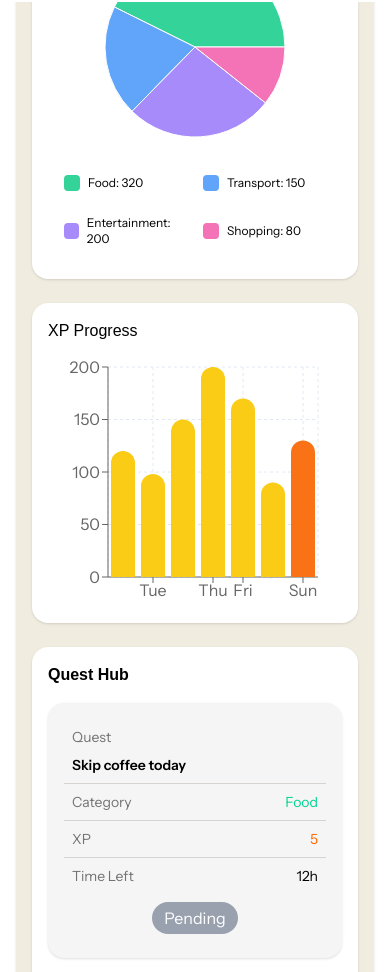
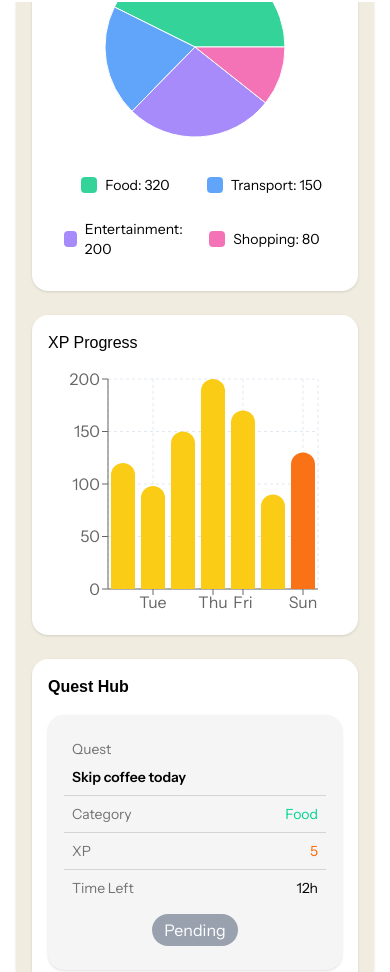
Before and after one commit to samuelngry/Coinly, a React (Vite) app in the folder client/: page /dashboard in a window 390 px wide. Shown: the part 842-1814 px from the top of the page. Built offline with nearby package versions, Linux system fonts and the light colour scheme; a web font is replaced by a local one.

Commit message:
feat: center legend in small view

```diff
--- a/client/src/components/dashboard/BreakdownChart.jsx
+++ b/client/src/components/dashboard/BreakdownChart.jsx
@@ -37,14 +37,14 @@ const BreakdownChart = () => {
             </ResponsiveContainer>
         </div>
 
-       <div className="w-full px-4 md:w-1/2 grid grid-cols-2 gap-x-4 gap-y-2 md:flex md:flex-col justify-items-start md:justify-center">
+       <div className="w-full px-4 md:w-1/2 grid grid-cols-2 gap-x-4 gap-y-2 md:flex md:flex-col justify-items-center md:justify-center">
           {data.map((entry, index) => (
             <div key={`legend-${index}`} className="flex items-center mb-2 md:border-b md:border-stone-300 pb-2">
               <div
                 className="w-4 h-4 rounded mr-2"
                 style={{ backgroundColor: COLORS[index % COLORS.length] }}
               />
-              <span className="text-xs md:text-sm">
+              <span className="text-sm">
                 {entry.name}: {entry.value}
               </span>
             </div>
```
